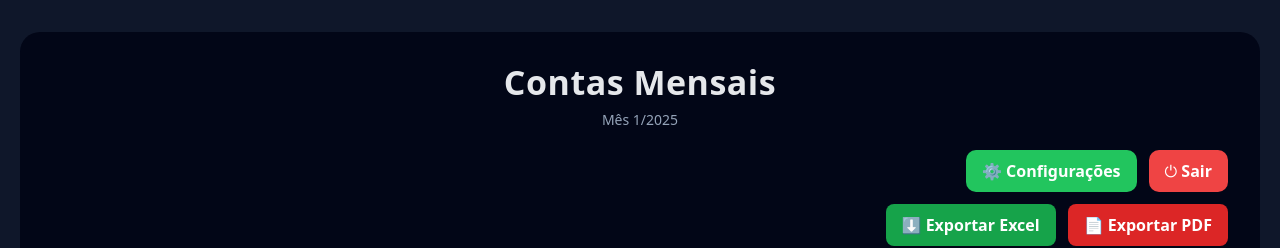
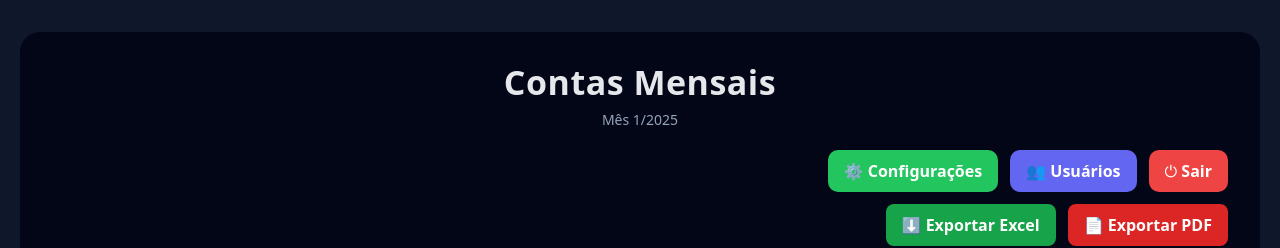
Before and after one commit to andresantos45/contas-mensais, a React (Vite) app in the folder frontend/: page /dashboard in a window 1280 px wide. Shown: the top 248 px of the page. Built offline with nearby package versions, Linux system fonts and the light colour scheme; no server answers; sample sign-in values are in the browser's storage.

Commit message:
fix: adiçao de botoes da tela usuarios

```diff
--- a/frontend/src/components/Dashboard/DashboardHeader.jsx
+++ b/frontend/src/components/Dashboard/DashboardHeader.jsx
@@ -7,7 +7,8 @@ export default function DashboardHeader({
   exportarExcel,
   exportarPDF,
   setMostrarCategorias,
-  handleLogout, // 👈 ADICIONE AQUI
+  handleLogout,
+  isAdmin, // 👈 ADICIONE
 }) {
   const [mostrarModalSair, setMostrarModalSair] = useState(false);
 
@@ -97,6 +98,24 @@ export default function DashboardHeader({
 >
   ⚙️ Configurações
 </button>
+
+{/* 🔐 BOTÃO ADMIN — SOMENTE PARA ADMIN */}
+{isAdmin && (
+  <button
+    onClick={() => window.location.href = "/admin/usuarios"}
+    style={{
+      background: "#6366f1",
+      color: "#fff",
+      padding: "10px 16px",
+      border: "none",
+      borderRadius: 10,
+      cursor: "pointer",
+      fontWeight: 700,
+    }}
+  >
+    👥 Usuários
+  </button>
+)}
 
 <button
   onClick={() => setMostrarModalSair(true)}
--- a/frontend/src/pages/Dashboard.tsx
+++ b/frontend/src/pages/Dashboard.tsx
@@ -523,7 +523,8 @@ export default function Dashboard() {
   exportarExcel={exportarExcel}
   exportarPDF={exportarPDF}
   setMostrarCategorias={setMostrarCategorias}
-          handleLogout={handleLogout} // 👈 AQUI
+  handleLogout={handleLogout}
+  isAdmin={localStorage.getItem("role") === "admin"} // 👈 ADICIONE
 />
         {loading && (
   <div
```
Also changed, not shown: 1 other file (tests, documents, lock files or other folders). Lines whose indentation alone changed are shown as unchanged.
